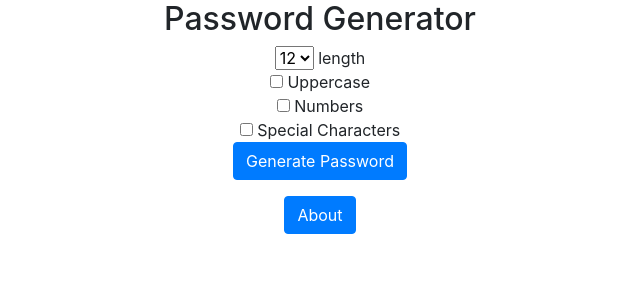
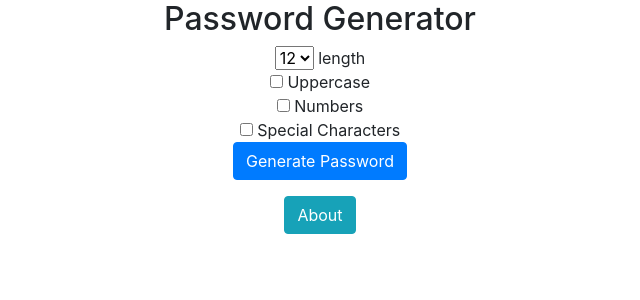
Before and after one commit to LarsBerberich/password_generator_project, a Django app: page / in a window 1280 px wide. Shown: the top 300 px of the page, without its empty margins (320-960 px from the left). Run offline with Django 3.2, Linux system fonts and the light colour scheme.

Commit message:
Button Update

```diff
--- a/generator/templates/generator/home.html
+++ b/generator/templates/generator/home.html
@@ -24,6 +24,6 @@
         <input type="submit" value="Generate Password" class="btn btn-primary">
     </form>
 
-    <a href="{% url 'about' %}" class="btn btn-primary">About</a>
+    <a href="{% url 'about' %}" class="btn btn-info">About</a>
 
 </div>
```
